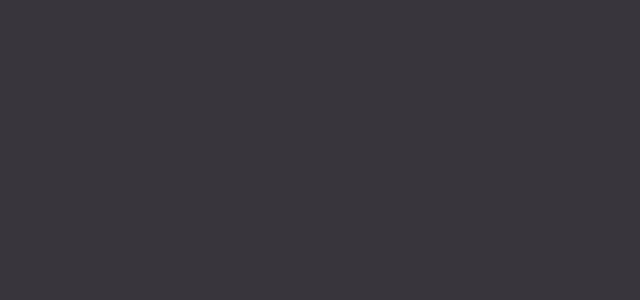
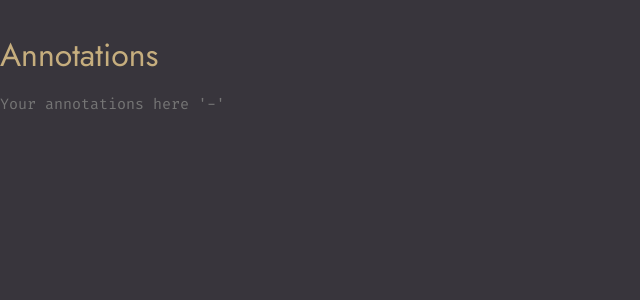
Before and after one commit to renansouza12/ClientEase, an Angular app: page / in a window 1280 px wide. Shown: the top 300 px of the page, without its empty margins (0-640 px from the left). Built offline with nearby package versions, Linux system fonts and the light colour scheme.

Commit message:
add textarea to the annotation

```diff
--- a/package.json
+++ b/package.json
@@ -21,6 +21,7 @@
     "@angular/platform-server": "^19.0.0",
     "@angular/router": "^19.0.0",
     "@angular/ssr": "^19.0.5",
+    "clients": "file:",
     "express": "^4.18.2",
     "rxjs": "~7.8.0",
     "tslib": "^2.3.0",
--- a/src/app/app.component.html
+++ b/src/app/app.component.html
@@ -1 +1,2 @@
 <router-outlet />
+<app-annotation/>
--- a/src/app/app.component.ts
+++ b/src/app/app.component.ts
@@ -1,9 +1,10 @@
 import { Component } from '@angular/core';
 import { RouterOutlet } from '@angular/router';
+import { AnnotationComponent } from './components/annotation/annotation.component';
 
 @Component({
   selector: 'app-root',
-  imports: [RouterOutlet],
+  imports: [RouterOutlet,AnnotationComponent],
   templateUrl: './app.component.html',
   styleUrl: './app.component.scss'
 })
--- /dev/null
+++ b/src/app/components/annotation/annotation.component.html
@@ -0,0 +1,4 @@
+<h2>Annotations</h2>
+<div class="annotations">
+    <textarea placeholder="Your annotations here '-'" spellcheck="false"></textarea>
+</div>
--- /dev/null
+++ b/src/app/components/annotation/annotation.component.scss
@@ -0,0 +1,20 @@
+:host{
+    display:flex;
+    flex-direction: column;
+    gap:1rem;
+    height: 100%;
+    width: 50vw;
+    margin-top: 2rem;
+    .annotations{
+        height: 80vh;
+
+
+        textarea{
+            height:100%;
+            width:100%;
+
+        }
+
+    }
+
+}
--- a/src/styles.scss
+++ b/src/styles.scss
@@ -26,3 +26,22 @@ body{
     background-color: var(--background-color);
     color: var(--white-color);
 }
+
+h2{
+    font-family: var(--jost-font);
+    font-weight: 400;
+    font-size: 2rem;
+
+    color: var(--primary-color);
+}
+
+
+textarea{
+    outline:none;
+    resize: none;
+    color: var(--white-color);
+    font-family: var(--fira-font);
+    font-size: 15px;
+    border:none;
+    background:transparent;
+}
```
Also changed, not shown: src/app/components/annotation/annotation.component.ts (added, +11 -0 lines), 1 other file (tests, documents, lock files or other folders).
